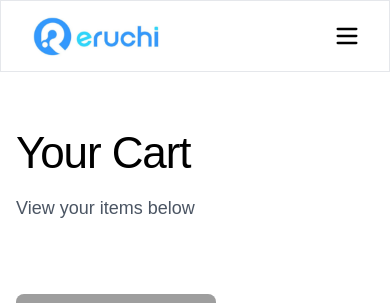
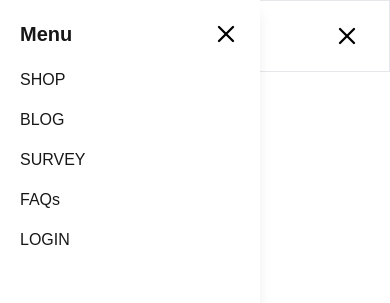
Before and after one commit to Sankalpa683/eRuchi, a Next.js app: page /cart in a window 390 px wide. Both pictures are taken after a click on the element 347 px from the left and 35 px from the top of the page. Shown: the top 303 px of the page. Built offline with nearby package versions, Linux system fonts and the light colour scheme; grey boxes are pictures that could not be loaded; a web font is replaced by a local one.

Commit message:
finished 404 page

```diff
--- a/package.json
+++ b/package.json
@@ -10,7 +10,8 @@
   },
   "dependencies": {
     "@hookform/resolvers": "^3.9.1",
-    "@material-tailwind/react": "^2.1.10",
+    "@tanstack/react-query": "^5.62.8",
+    "axios": "^1.7.9",
     "lucide-react": "^0.468.0",
     "next": "15.1.0",
     "nextjs-toploader": "^3.7.15",
--- a/src/app/cart/page.jsx
+++ b/src/app/cart/page.jsx
@@ -1,11 +1,12 @@
 'use client'
+import { Trash2 } from 'lucide-react'
 
-import { Trash2 } from 'lucide-react'
-import Image from 'next/image'
 
 export default function Cart() {
+
+
   return (
-    <div className=" bg-white text-black">
+    <section className=" bg-white text-black">
       <main className="mx-auto max-w-[1400px] px-4 py-12 lg:py-16">
         <div className="mb-12">
           <h1 className="mb-2 text-[2.75rem] font-thin tracking-tight lg:text-5xl">Your Cart</h1>
@@ -115,6 +116,6 @@ export default function Cart() {
           </div>
         </div>
       </main>
-    </div>
+    </section>
   )
 }
--- a/src/app/components/homepage/navbar.jsx
+++ b/src/app/components/homepage/navbar.jsx
@@ -1,35 +1,84 @@
-import React from 'react'
-import Link from 'next/link'
-import Image from 'next/image'
-import { Menu } from 'lucide-react';
+"use client"
 
+import React, { useState } from 'react';
+import Link from 'next/link';
+import Image from 'next/image';
+import { Menu, X } from 'lucide-react';
 
-const navbar = () => {
+const Navbar = () => {
+  const [isDrawerOpen, setIsDrawerOpen] = useState(false);
+
+  const toggleDrawer = () => {
+    setIsDrawerOpen(!isDrawerOpen);
+  };
 
   return (
-    <nav className='border z-50 p-3 top-0 bg-white sticky'>
-      <div className='flex flex-wrap justify-between mx-4 items-center'>
-        <div className='cursor-pointer'>
-          <Link href='/'>
-            <Image src="/logo.png" width={135} height={60} alt='eruchi_icon'/>
+    <nav className="border z-50 p-3 top-0 bg-white sticky">
+      <div className="flex justify-between items-center mx-4">
+        {/* Logo */}
+        <div className="cursor-pointer">
+          <Link href="/">
+            <Image src="/logo.png" width={135} height={60} alt="eruchi_icon" />
           </Link>
         </div>
-        <div className='hidden lg:flex md:flex gap-8 cursor-pointer'>
-          <Link href='/shop' className='cursor-pointer'> <span className='uppercase'>Shop</span></Link>
-          <Link href='/' className='cursor-pointer'> <span className='uppercase'>Blog</span></Link>
-          <Link href='/' className='cursor-pointer'> <span className='uppercase'>Survey</span></Link>
-          <Link href='/faqs' className='cursor-pointer'> <span>FAQs</span></Link>
+
+        {/* Desktop Navigation */}
+        <div className="hidden lg:flex gap-8">
+          <Link href="/shop">
+            <span className="uppercase cursor-pointer">Shop</span>
+          </Link>
+          <Link href="/">
+            <span className="uppercase cursor-pointer">Blog</span>
+          </Link>
+          <Link href="/">
+            <span className="uppercase cursor-pointer">Survey</span>
+          </Link>
+          <Link href="/faqs">
+            <span>FAQs</span>
+          </Link>
         </div>
-        <div className='hidden lg:flex cursor-pointer'>
-          <Link href='/login'> <span className='uppercase'>Login</span></Link>
+        <div className="hidden lg:flex">
+          <Link href="/login">
+            <span className="uppercase cursor-pointer">Login</span>
+          </Link>
         </div>
 
-        <div className='block lg:hidden cursor-pointer'>
-          <Menu className='w-7 h-7 text-black' />
+        {/* Mobile Hamburger Menu */}
+        <div className="block lg:hidden cursor-pointer" onClick={toggleDrawer}>
+          {isDrawerOpen ? <X className="w-7 h-7 text-black" /> : <Menu className="w-7 h-7 text-black" />}
         </div>
       </div>
+
+      {/* Mobile Drawer */}
+      {isDrawerOpen && (
+        <div className="fixed top-0 left-0 w-2/3 h-full bg-white shadow-lg z-50 p-5">
+          <div className="flex justify-between items-center mb-5">
+            <h2 className="text-xl font-bold">Menu</h2>
+            <button onClick={toggleDrawer}>
+              <X className="w-7 h-7 text-black" />
+            </button>
+          </div>
+          <nav className="flex flex-col gap-4">
+            <Link href="/shop" onClick={toggleDrawer}>
+              <span className="uppercase cursor-pointer">Shop</span>
+            </Link>
+            <Link href="/" onClick={toggleDrawer}>
+              <span className="uppercase cursor-pointer">Blog</span>
+            </Link>
+            <Link href="/" onClick={toggleDrawer}>
+              <span className="uppercase cursor-pointer">Survey</span>
+            </Link>
+            <Link href="/faqs" onClick={toggleDrawer}>
+              <span>FAQs</span>
+            </Link>
+            <Link href="/login" onClick={toggleDrawer}>
+              <span className="uppercase cursor-pointer">Login</span>
+            </Link>
+          </nav>
+        </div>
+      )}
     </nav>
-  )
-}
+  );
+};
 
-export default navbar
+export default Navbar;
--- /dev/null
+++ b/src/app/not-found.js
@@ -0,0 +1,37 @@
+import React from 'react';
+import { ArrowUpRight } from "lucide-react";
+import Link from 'next/link';
+
+const NotFound = () => {
+  return (
+    <section className="py-16 lg:py-32 px-6 bg-white text-black flex flex-col items-center justify-center">
+      {/* 404 Header */}
+      <div className="text-center">
+        <h1 className="text-[120px] font-bold text-[#3299fe] leading-none">
+          404
+        </h1>
+        <p className="text-xl text-gray-600 mt-4">
+          Oops! The page you're looking for doesn't exist.
+        </p>
+        <p className="text-lg text-gray-500 mt-2">
+          It seems you've hit a broken link or entered a wrong URL.
+        </p>
+      </div>
+
+      {/* Buttons Section */}
+      <div className="flex items-center gap-1 mt-8">
+        <Link href='/'>
+          <button className="bg-[#3299fe] text-white text-lg rounded-full px-8 py-3 shadow-md hover:bg-[#2678c9] transition">
+            Go to Homepage
+          </button>
+        </Link>
+        <button className="bg-black text-white p-3 rounded-full hover:scale-105 transition">
+          <ArrowUpRight className="w-6 h-6" />
+        </button>
+      </div>
+
+    </section>
+  );
+};
+
+export default NotFound;
```
Also changed, not shown: 1 other file (tests, documents, lock files or other folders).
